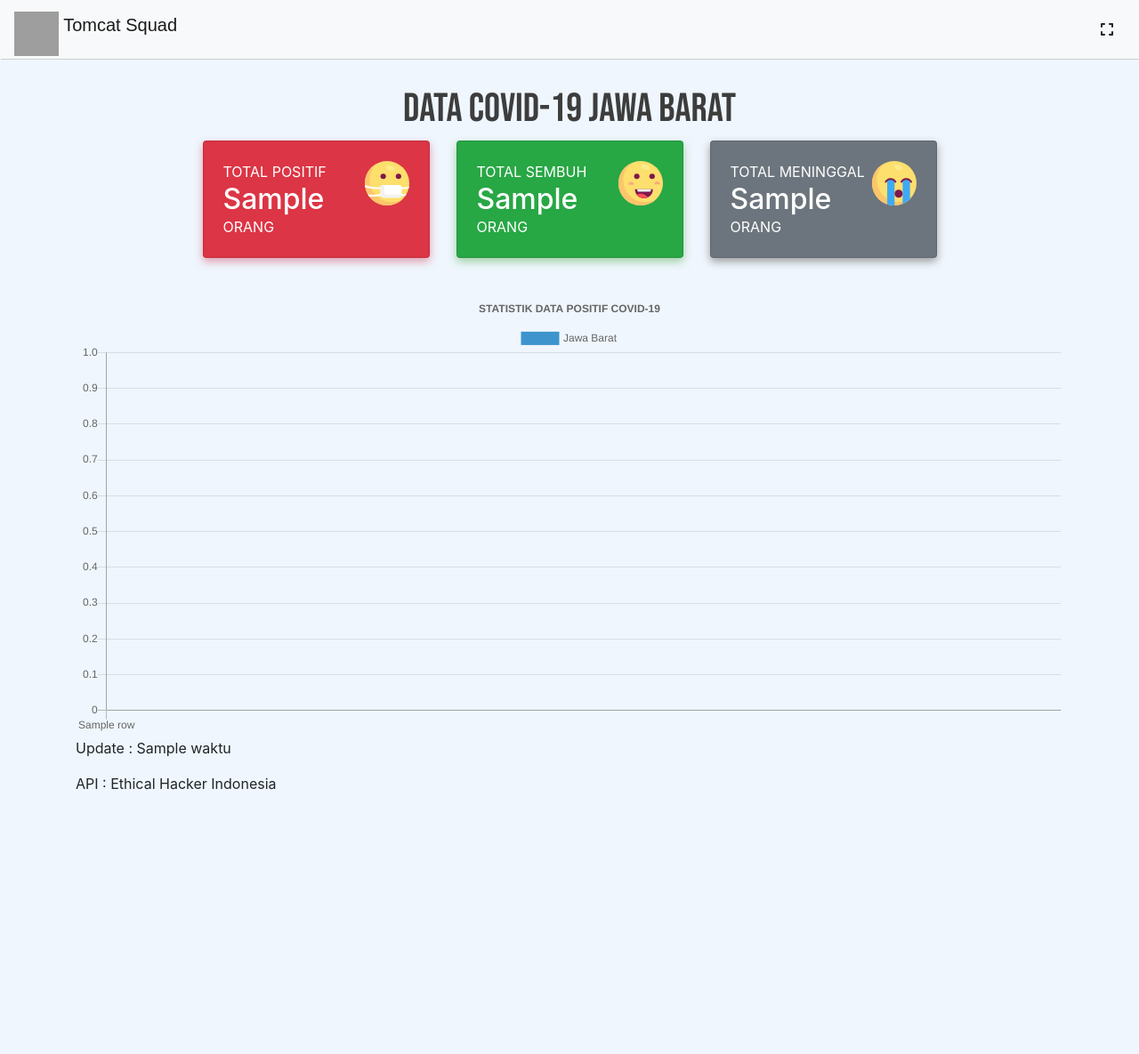
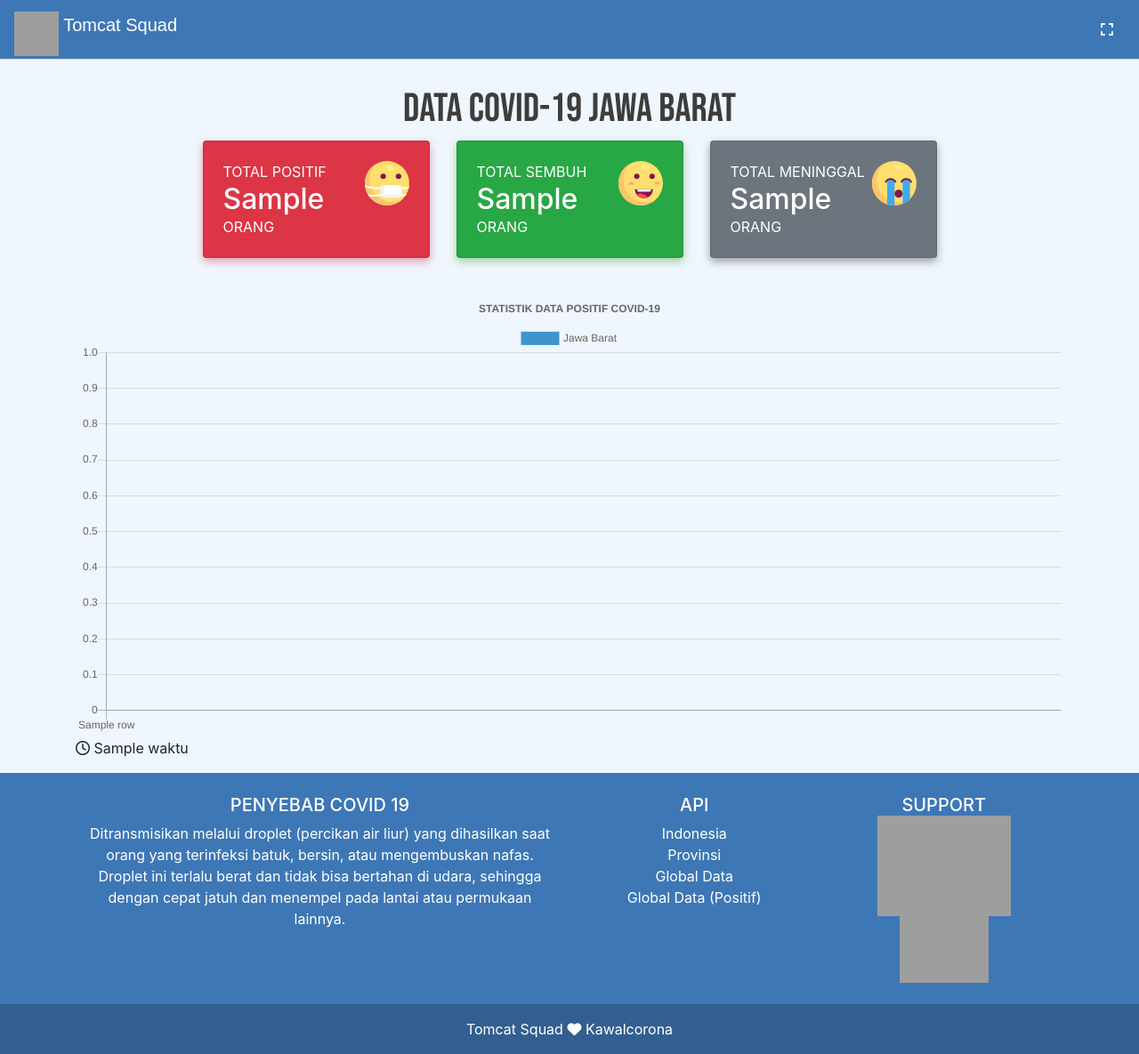
Before and after one commit to tomcat-squad/FLASK-Covid19, a Flask app: template Apps/templates/data-covid-19.html in a window 1280 px wide. Shown: the whole page at 89% size. Before the commit the page ends 888 px from the top, so only its background shows below. Run offline with Flask 2, Linux system fonts and the light colour scheme; the template is opened without the code that fills it: most values are stand-ins (such as "Sample title", 1, 10 or a date in 2020); some libraries are stand-ins or nearby versions; some web fonts are replaced; grey boxes are pictures that could not be loaded.

Commit message:
Modif Navbar And Footer

```diff
--- a/Apps/templates/data-covid-19.html
+++ b/Apps/templates/data-covid-19.html
@@ -38,13 +38,13 @@
 
 <div id="layarPenuh" style="background-color: #eff6fd;">
 		<!-- Image and text -->
-	<nav class="navbar navbar-light bg-light justify-content-between" style="box-shadow: 1px 1px #cecece;">
+	<nav class="navbar navbar-dark bg-light justify-content-between" style="box-shadow: 1px 1px #cecece; background-color: #3e77b5 !important;">
 		<a style="font-family: 'Kosugi', sans-serif; font-size: 20px; margin-bottom: -10px;" class="navbar-brand" href="#" style="color: #3d3d3d;">
 			<img src="https://elearning.tomcatsquad.web.id/static/assets/img/tomcatlogo.png" width="50" height="50" class="d-inline-block align-top" alt="">
 			Tomcat Squad
 		</a>
 		<a id="goFS" class="btn">
-			<i class="fas fa-expand"></i>
+			<i class="fas fa-expand" style="color: #ffffff;"></i>
 		</a>
 	</nav>
 	<body style="background-color: #eff6fd;">
@@ -107,8 +107,7 @@
 					</div>
 				</div>
 				<canvas id="line-chart" style="margin-top: 40px;" width="1000" height="450"></canvas>
-				<p>Update : {{waktu}}</p>
-				<footer>API : Ethical Hacker Indonesia</footer>
+				<p><i class="far fa-clock"></i> {{waktu}}</p>
 			</div>
 		<!-- FULLSCREEN-->
 		<script>
@@ -156,4 +155,60 @@
 		</script>
 	</body>
 </div>
+<footer class="text-white text-center text-lg-start" style="margin-top: 15px; background-color: #3e77b5 !important;">
+	<!-- Grid container -->
+	<div class="container p-4">
+	  <!--Grid row-->
+	  <div class="row">
+		<!--Grid column-->
+		<div class="col-lg-6 col-md-12 mb-4 mb-md-0">
+		  <h5 class="text-uppercase">PENYEBAB COVID 19</h5>
+
+		  <p>
+			Ditransmisikan melalui droplet (percikan air liur) yang dihasilkan saat orang yang terinfeksi batuk,
+			bersin, atau mengembuskan nafas. Droplet ini terlalu berat dan tidak bisa bertahan di udara, sehingga
+			dengan cepat jatuh dan menempel pada lantai atau permukaan lainnya.
+		  </p>
+		</div>
+		<!--Grid column-->
+
+		<!--Grid column-->
+		<div class="col-lg-3 col-md-6 mb-4 mb-md-0">
+		  <h5 class="text-uppercase">API</h5>
+
+		  <ul class="list-unstyled mb-0">
+			<li>
+			  <a href="https://api.kawalcorona.com/indonesia/provinsi" class="text-white">Indonesia</a>
+			</li>
+			<li>
+			  <a href="https://api.kawalcorona.com/indonesia/provinsi" class="text-white">Provinsi</a>
+			</li>
+			<li>
+			  <a href="https://api.kawalcorona.com/" class="text-white">Global Data</a>
+			</li>
+			<li>
+			  <a href="https://api.kawalcorona.com/positif" class="text-white">Global Data (Positif)</a>
+			</li>
+		  </ul>
+		</div>
+		<!--Grid column-->
+
+		<!--Grid column-->
+		<div class="col-lg-3 col-md-6 mb-4 mb-md-0">
+		  <h5 class="text-uppercase mb-0">SUPPORT</h5>
+		  <img src="https://kawalcorona.com/uploads/logo-ehi.png" alt="logo" width="150">
+		  <img src="https://upload.wikimedia.org/wikipedia/id/1/1c/Logo_SMK_Telekomunikasi_Telesandi_Bekasi.png" alt="logo" width="100">
+		</div>
+		<!--Grid column-->
+	  </div>
+	  <!--Grid row-->
+	</div>
+	<!-- Grid container -->
+
+	<!-- Copyright -->
+	<div class="text-center p-3" style="background-color: rgba(0, 0, 0, 0.2)">
+	  <a class="text-white" href="https://tomcatsquad.web.id">Tomcat Squad <i class="fas fa-heart"></i> Kawalcorona</a>
+	</div>
+	<!-- Copyright -->
+  </footer>
 </html>
```
